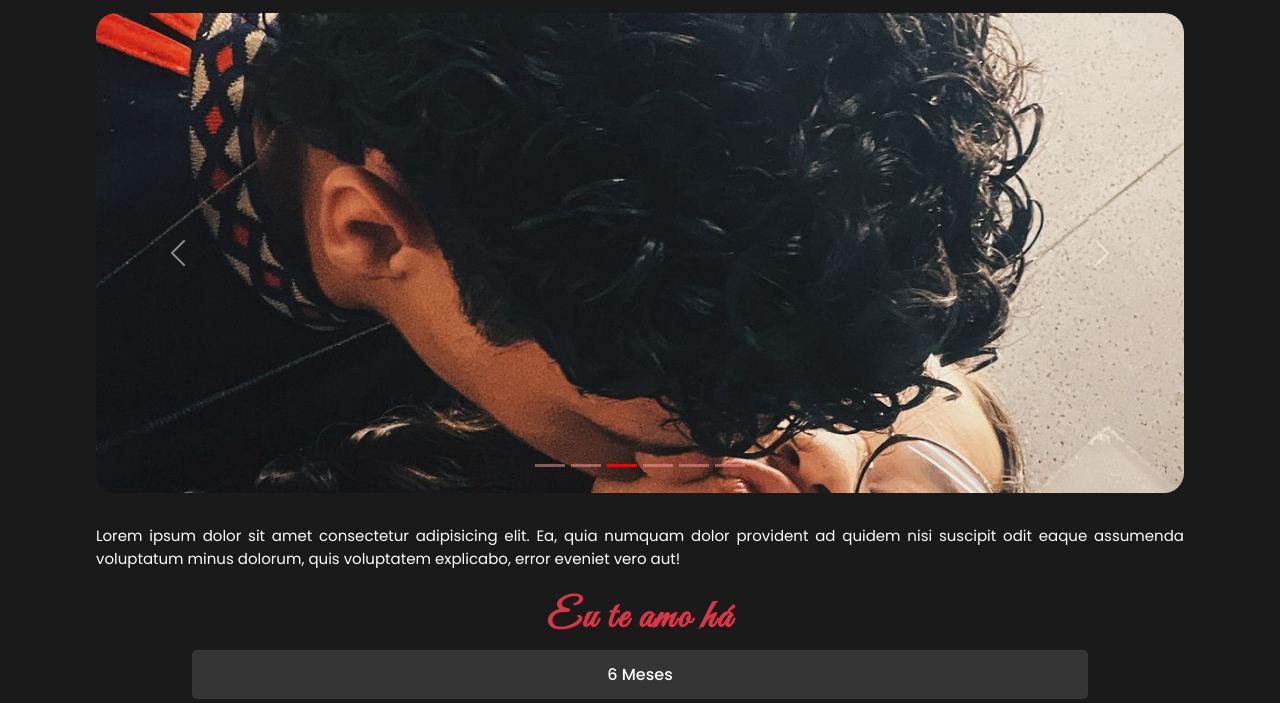
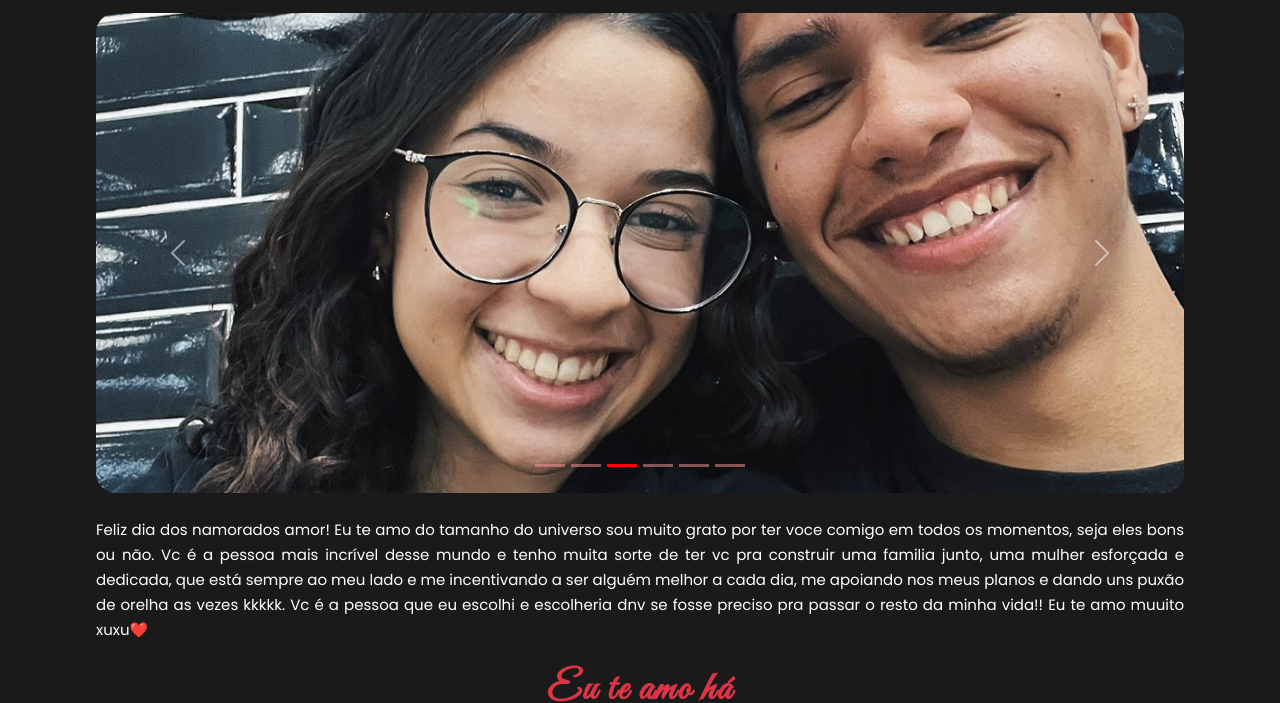
Before and after one commit to gabrielcavalcante07/valentines-day, a plain HTML site: page home.html in a window 1280 px wide. Shown: the part 75-778 px from the top of the page. Drawn offline with nearby package versions, Linux system fonts and the light colour scheme; a web font is replaced by a local one.

Commit message:
Finalizado

```diff
--- a/home.html
+++ b/home.html
@@ -73,7 +73,7 @@
           <img src="img/slide2.jpg" class="d-flex w-100" alt="..." />
         </div>
         <div class="carousel-item" data-bs-interval="2000">
-          <img src="img/slide3.jpg" class="d-flex w-100" alt="..." />
+          <img src="img/slide3.jpeg" class="d-flex w-100" alt="..." />
         </div>
         <div class="carousel-item" data-bs-interval="2000">
           <img src="img/slide4.jpg" class="d-flex w-100" alt="..." />
@@ -109,10 +109,8 @@
 
     <div class="content">
       <p class="text-justify">
-        Lorem ipsum dolor sit amet consectetur adipisicing elit. Ea, quia
-        numquam dolor provident ad quidem nisi suscipit odit eaque assumenda
-        voluptatum minus dolorum, quis voluptatem explicabo, error eveniet vero
-        aut!
+        Feliz dia dos namorados amor! Eu te amo do tamanho do universo sou muito grato por ter voce comigo em todos os momentos, seja eles bons ou não. Vc é a pessoa mais incrível desse mundo e tenho muita sorte de ter vc pra construir uma familia junto, uma mulher esforçada e dedicada, que está sempre ao meu lado e me incentivando a ser alguém melhor a cada dia, me apoiando nos meus planos e dando uns puxão de orelha as vezes kkkkk. Vc é a pessoa que eu escolhi e escolheria dnv se fosse preciso pra passar o resto da minha vida!!
+        Eu te amo muuito xuxu❤️
       </p>
     </div>
 
--- a/style.css
+++ b/style.css
@@ -79,8 +79,6 @@ body {
     }
 }
 
-
-
 h1 {
     font-family: 'Great Vibes', cursive;
     font-size: 40px;
@@ -113,8 +111,9 @@ h1 {
 }
 
 .content {
-    margin-top: 3vh;
+    margin-top: 2vh;
     width: 85vw;
+    line-height: 25px;
 }
 
 .text-justify {
@@ -160,7 +159,7 @@ h1 {
 }
 
 .cards {
-    background-color: rgb(53, 53, 53);
+    background-color: rgb(48, 48, 48);
     border-radius: 5px;
     font-weight: bold;
     width: 100%;
@@ -171,6 +170,11 @@ h1 {
     justify-content: center;
     align-items: center;
     gap: 5px;
+    transition: ease 0.3s;
+}
+
+.cards:hover{
+    transform: scale(1.005);
 }
 
 #yearCard {
```
Also changed, not shown: img/slide3.jpeg (added), img/slide3.jpg (deleted).
